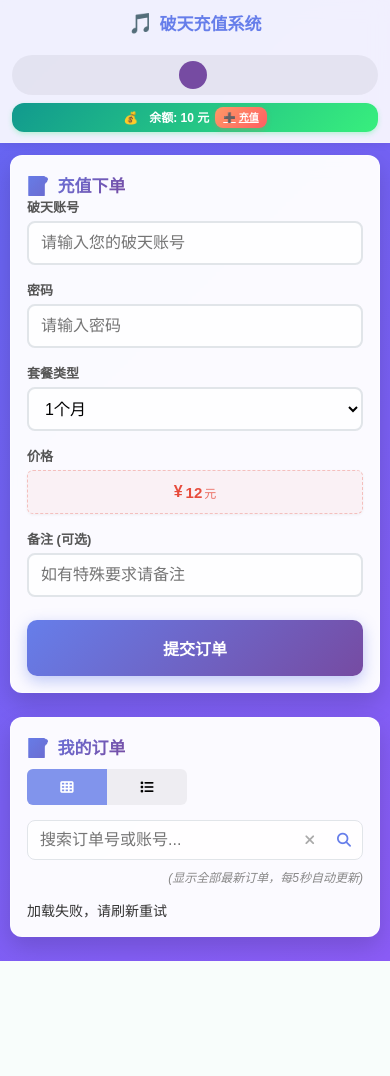
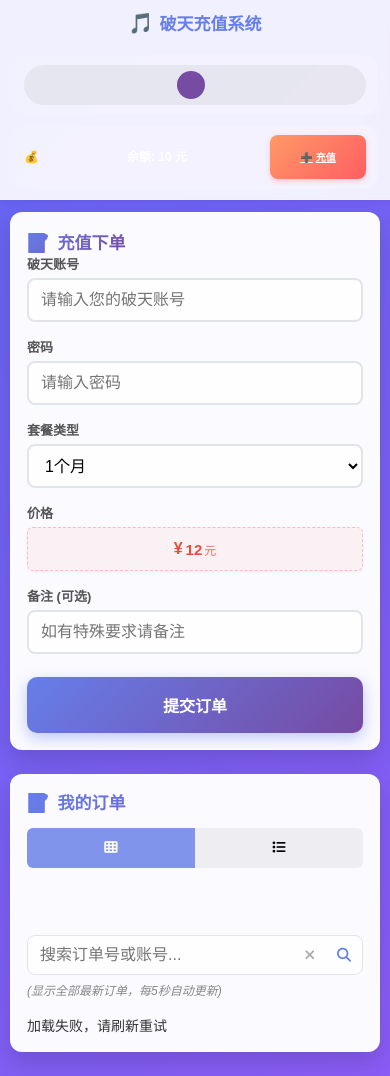
Before and after one commit to kidrauhl123/testbot, a Flask app: template templates/index.html in a window 390 px wide. Before the commit the page ends 961 px from the top, so only its background shows below. Run offline with Flask 3, Linux system fonts and the light colour scheme; the template is opened without the code that fills it: most values are stand-ins (such as "Sample title", 1, 10 or a date in 2020); parts of the project's set-up code (start-up, migrations or seed data) failed here and were passed over.

Commit message:
fix: improve mobile homepage readability

```diff
--- a/templates/index.html
+++ b/templates/index.html
@@ -949,7 +949,20 @@
         width: 100%;
         flex-direction: column;
         align-items: stretch;
-        gap: 8px;
+        gap: 10px;
+        min-width: 0;
+      }
+
+      .navbar-account-row,
+      .navbar-balance-row {
+        width: 100%;
+        min-height: 48px;
+        padding: 10px 12px;
+        border-radius: 14px;
+        background: rgba(255,255,255,0.16);
+        display: flex;
+        align-items: center;
+        justify-content: center;
         min-width: 0;
       }
 
@@ -962,6 +975,8 @@
       .user-info {
         justify-content: center;
         flex-wrap: wrap;
+        gap: 8px;
+        line-height: 1.45;
       }
 
       .mobile-safe-text,
@@ -972,17 +987,31 @@
         word-break: break-word;
       }
 
+      .admin-badge {
+        flex: 0 0 auto;
+      }
+
       .balance-badge {
         width: 100%;
-        justify-content: center;
+        justify-content: space-between;
         flex-wrap: wrap;
-        gap: 6px;
-        text-align: center;
+        gap: 10px;
+        text-align: left;
         line-height: 1.5;
+        padding: 0;
+        background: transparent;
+        box-shadow: none;
       }
 
       .recharge-btn {
         margin-left: 0;
+        min-height: 44px;
+        min-width: 96px;
+        padding: 11px 16px;
+        display: inline-flex;
+        align-items: center;
+        justify-content: center;
+        flex: 0 0 auto;
       }
 
       .main-container {
@@ -1055,14 +1084,46 @@
         gap: 10px;
       }
 
+      .orders-panel-card .card-header {
+        display: grid;
+        grid-template-columns: 1fr;
+        gap: 12px;
+        align-items: stretch;
+      }
+
+      .orders-panel-card .card-header h2 {
+        width: 100%;
+        line-height: 1.35;
+      }
+
+      .orders-panel-card .header-actions {
+        display: grid;
+        grid-template-columns: 1fr;
+        gap: 10px;
+        width: 100%;
+      }
+
+      .orders-panel-card .today-total {
+        width: 100%;
+        min-height: 42px;
+        display: flex;
+        align-items: center;
+        justify-content: center;
+        text-align: center;
+      }
+
       .view-toggle {
-        flex: 1 1 auto;
-        max-width: 160px;
+        width: 100%;
+        max-width: none;
       }
 
       .view-btn {
         flex: 1;
-        min-height: 36px;
+        min-height: 40px;
+      }
+
+      .search-container {
+        gap: 8px;
       }
 
       .search-box {
@@ -1072,12 +1133,64 @@
       .search-input {
         font-size: 16px;
         padding-left: 12px;
+      }
+
+      .refresh-hint {
+        width: 100%;
+        text-align: left;
+        line-height: 1.45;
+      }
+
+      .order-list-container {
+        grid-template-columns: 1fr;
+        gap: 12px;
+      }
+
+      .order-list-item {
+        padding: 15px;
+        border-radius: 12px;
+        line-height: 1.55;
+      }
+
+      .order-list-item h4 {
+        display: flex;
+        flex-wrap: wrap;
+        align-items: center;
+        gap: 8px;
+        line-height: 1.35;
+      }
+
+      .order-list-item p {
+        margin-bottom: 8px;
+        line-height: 1.55;
+        overflow-wrap: anywhere;
+        word-break: break-word;
+      }
+
+      .order-list-item p.account {
+        font-size: 14px;
+        line-height: 1.55;
+        overflow-wrap: anywhere;
+        word-break: break-word;
+      }
+
+      .status-badge {
+        display: inline-flex;
+        align-items: center;
+        min-height: 26px;
+        white-space: normal;
+        line-height: 1.25;
+      }
+
+      .time-info {
+        padding-top: 8px;
       }
 
       .order-actions {
         display: grid;
         grid-template-columns: repeat(2, minmax(0, 1fr));
         gap: 8px;
+        margin-top: 12px;
       }
 
       .order-actions .detail-btn,
@@ -1104,6 +1217,7 @@
 <div class="navbar">
   <div class="navbar-brand">破天充值系统</div>
   <div class="navbar-user">
+    <div class="navbar-account-row">
       <div class="user-dropdown">
         <div class="user-info">
           <div class="user-avatar">{{ session.username[0]|upper }}</div>
@@ -1137,11 +1251,14 @@
         </a>
       </div>
     </div>
+    </div>
 
     {% if balance is defined %}
+    <div class="navbar-balance-row">
       <div id="balanceBadge" class="balance-badge {% if balance < 0 %}negative{% endif %}" style="cursor:pointer;">
         <span class="mobile-safe-text">余额: {{ balance }} 元</span>
         <a href="/recharge" class="recharge-btn">充值</a>
+      </div>
     </div>
     {% endif %}
   </div>
@@ -1558,8 +1675,11 @@
     // 更新导航栏的余额显示
     const balanceBadge = document.querySelector('.balance-badge');
     if (balanceBadge) {
-      // 更新余额和透支额度的显示
-      balanceBadge.textContent = `余额: ${balance}元${creditLimit > 0 ? ` (额度: ${creditLimit}元)` : ''}`;
+      // 更新余额和透支额度的显示，但保留移动端充值按钮
+      const balanceText = balanceBadge.querySelector('.mobile-safe-text');
+      if (balanceText) {
+        balanceText.textContent = `余额: ${balance}元${creditLimit > 0 ? ` (额度: ${creditLimit}元)` : ''}`;
+      }
 
       // 根据余额正负设置不同的样式
       if (balance < 0) {
```
Also changed, not shown: tests/test_order_ui_responsive.py (+65 -0 lines). Lines whose indentation alone changed are shown as unchanged.
